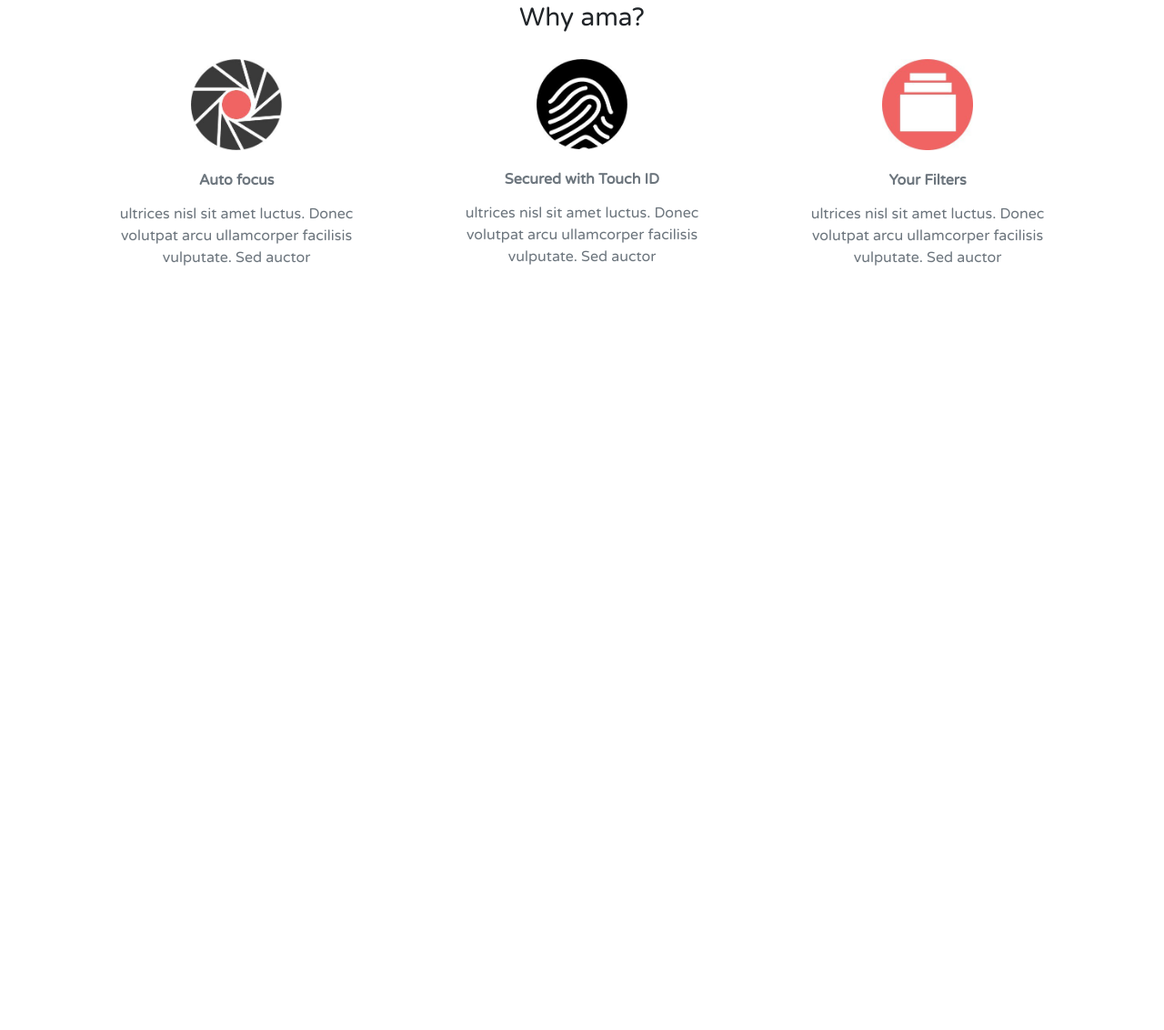
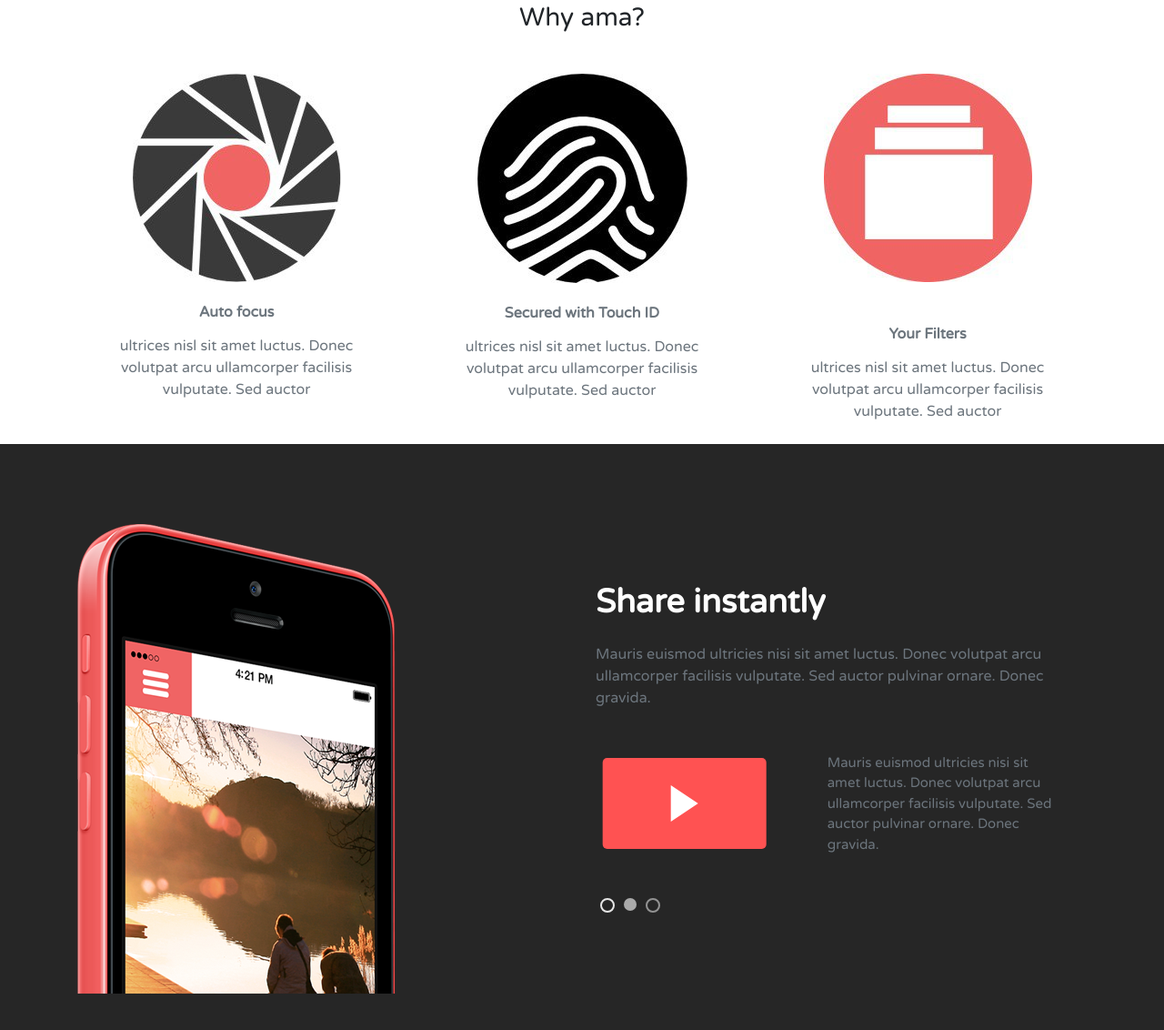
Before and after one commit to ozinkevych/layout7, a website: page app/index.html in a window 1280 px wide. Shown: the part 530-1662 px from the top of the page at 91% size. Before the commit the page ends 849 px from the top, so only its background shows below. Drawn offline with nearby package versions, Linux system fonts and the light colour scheme.

Commit message:
task: 3 - made the main part of the block share instantly

```diff
--- a/app/index.html
+++ b/app/index.html
@@ -13,7 +13,7 @@
 </head>
 <body>
 <!--banner-->
-    <div class="banner-slider">
+<div class="banner-slider">
         <!--banner-slide-1-->
         <div class="banner-slider-slide">
             <div class="image-container">
@@ -76,10 +76,11 @@
 <div class="container">
     <div class="row justify-content-center">
         <div class="col-12">
-            <h2 class="text-center mb-2 h3">Why ama?</h2>
+            <h2 class="text-center mb-4 h3">Why ama?</h2>
         </div>
     </div>
     <div class="row justify-content-center">
+        <!--section-why-ama-block-1-->
         <div class="col-lg-4 col-md-6 mb-4">
             <div class="feature-box text-center">
                 <div class="feature-icon mx-auto mb-4">
@@ -89,6 +90,7 @@
                 <p>ultrices nisl sit amet luctus. Donec volutpat arcu ullamcorper facilisis vulputate. Sed auctor</p>
             </div>
         </div>
+        <!--section-why-ama-block-2-->
         <div class="col-lg-4 col-md-6 mb-4">
             <div class="feature-box text-center">
                 <div class="feature-icon mx-auto mb-4">
@@ -98,18 +100,82 @@
                 <p>ultrices nisl sit amet luctus. Donec volutpat arcu ullamcorper facilisis vulputate. Sed auctor</p>
             </div>
         </div>
+        <!--section-why-ama-block-3-->
         <div class="col-lg-4 col-md-6 mb-4">
             <div class="feature-box text-center">
-                <div class="feature-icon mx-auto mb-4">
+                <div class="feature-icon mx-auto mb-5">
                     <img src="img/section-why-ama-img-3.jpg" alt="" class="img-fluid">
                 </div>
                 <h5>Your Filters</h5>
                 <p>ultrices nisl sit amet luctus. Donec volutpat arcu ullamcorper facilisis vulputate. Sed auctor</p>
-
             </div>
         </div>
     </div>
 </div>
+<!--share-instantly-->
+<section class="share-instantly">
+    <div class="container">
+        <div class="row justify-content-center">
+            <div class="col-md-6 mt-5">
+                <div class="phone-wrap">
+                    <img src="img/share-divice.png" alt="Share device" class="img-fluid">
+                </div>
+            </div>
+            <div class="col-md-6 mt-4">
+                <div class="content">
+                    <h2 class="mt-5 mb-4">Share instantly</h2>
+                    <p class="mb-5">Mauris euismod ultricies nisi sit amet luctus. Donec volutpat arcu ullamcorper facilisis vulputate. Sed auctor pulvinar ornare. Donec gravida.</p>
+                    <div id="myCarousel" class="carousel slide" data-ride="carousel">
+                        <ol class="carousel-indicators share-instantly-dots">
+                            <li data-target="#myCarousel" data-slide-to="0" class="active"></li>
+                            <li data-target="#myCarousel" data-slide-to="1"></li>
+                            <li data-target="#myCarousel" data-slide-to="2"></li>
+                        </ol>
+                        <div class="carousel-inner">
+                            <div class="carousel-item active mb-4">
+                                <div class="row">
+                                    <div class="col-md-6">
+                                        <div class="video-player">
+                                            <div class="play-button"></div>
+                                        </div>
+                                    </div>
+                                    <div class="col-md-6">
+                                        <p>Mauris euismod ultricies nisi sit amet luctus. Donec volutpat arcu ullamcorper facilisis vulputate. Sed auctor pulvinar ornare. Donec gravida.</p>
+                                    </div>
+                                </div>
+                            </div>
+                            <div class="carousel-item mb-4">
+                                <div class="row">
+                                    <div class="col-md-6">
+                                        <div class="video-player">
+                                            <div class="play-button"></div>
+                                        </div>
+                                    </div>
+                                    <div class="col-md-6">
+                                        <p>Mauris euismod ultricies nisi sit amet luctus. Donec volutpat arcu ullamcorper facilisis vulputate. Sed auctor pulvinar ornare. Donec gravida.</p>
+                                    </div>
+                                </div>
+                            </div>
+                            <div class="carousel-item mb-4">
+                                <div class="row">
+                                    <div class="col-md-6">
+                                        <div class="video-player">
+                                            <div class="play-button"></div>
+                                        </div>
+                                    </div>
+                                    <div class="col-md-6">
+                                        <p>Mauris euismod ultricies nisi sit amet luctus. Donec volutpat arcu ullamcorper facilisis vulputate. Sed auctor pulvinar ornare. Donec gravida.</p>
+                                    </div>
+                                </div>
+                            </div>
+                        </div>
+                    </div>
+                </div>
+            </div>
+        </div>
+    </div>
+</section>
+
 <script src="https://code.jquery.com/jquery-3.6.0.min.js"></script>
 <script src="https://maxcdn.bootstrapcdn.com/bootstrap/4.5.2/js/bootstrap.min.js"></script>
 <script src="https://cdnjs.cloudflare.com/ajax/libs/slick-carousel/1.8.1/slick.min.js"></script>
--- a/app/scss/layout/blocks/section-why-ama.scss
+++ b/app/scss/layout/blocks/section-why-ama.scss
@@ -5,7 +5,7 @@
   margin: 0 auto;
   padding-top: 20px;
   .feature-icon {
-    max-width: 100px;
+    max-width: 250px;
     margin: 0 auto 20px;
     img {
       max-width: 100%;
--- /dev/null
+++ b/app/scss/layout/blocks/share-instantly.scss
@@ -0,0 +1,126 @@
+.share-instantly {
+  background-color: #262626;
+  padding: 40px 0;
+}
+
+.phone-wrap img {
+  max-width: 100%;
+  height: auto;
+}
+
+.content {
+  padding-top: 40px;
+  color: white;
+}
+
+.content h2 {
+  font-size: 36px;
+  font-weight: 700;
+  color: white;
+}
+
+.content p {
+  font-size: 16px;
+  color: #6c757d;
+}
+
+.carousel-indicators {
+  left: 0;
+  right: auto;
+  bottom: -40px;
+}
+
+.carousel-indicators.share-instantly-dots {
+  width: auto;
+  margin: 0;
+  text-align: left;
+}
+
+.carousel-indicators.share-instantly-dots li {
+  z-index: 1000;
+  width: 12px;
+  height: 12px;
+  border-radius: 50%;
+  background-color: transparent;
+  border: 2px solid white;
+  margin: 0 5px;
+}
+
+.carousel-indicators.share-instantly-dots li.active {
+  background-color: white;
+  border: none;
+  width: 14px;
+  height: 14px;
+}
+
+.share-instantly-slide {
+  display: flex;
+  align-items: center;
+}
+
+.share-instantly-slide img {
+  margin-right: 1rem;
+}
+
+.carousel-item .row {
+  align-items: center;
+}
+
+.carousel-item p {
+  font-size: 15px;
+}
+
+.video-player {
+  width: 100%;
+  max-width: 180px;
+  height: 100px;
+  background-color: $primary-color;
+  border-radius: 5px;
+  position: relative;
+  margin: 0 auto;
+}
+
+.play-button {
+  width: 0;
+  height: 0;
+  border-top: 20px solid transparent;
+  border-bottom: 20px solid transparent;
+  border-left: 30px solid white;
+  position: absolute;
+  top: 50%;
+  left: 50%;
+  transform: translate(-50%, -50%);
+}
+
+@media (max-width: 768px) {
+  .content {
+    width: 100%;
+    text-align: center; /* Змінено вирівнювання тексту по центру на малих екранах */
+  }
+  .content h2 {
+    font-size: 24px;
+    margin-bottom: 0.5rem;
+  }
+  .content p {
+    font-size: 14px;
+    margin-bottom: 1.5rem;
+  }
+  .carousel-indicators.share-instantly-dots {
+    text-align: center;
+    left: 50%;
+    transform: translateX(-50%);
+  }
+
+  .video-player {
+    margin-bottom: 1rem;
+  }
+
+  .share-instantly-slide {
+    flex-direction: column;
+  }
+
+  .share-instantly-slide img {
+    margin-right: 0;
+    margin-bottom: 1rem;
+  }
+}
--- a/app/scss/style.scss
+++ b/app/scss/style.scss
@@ -6,3 +6,4 @@ body{
 }
 @import "layout/blocks/banner.scss";
 @import "layout/blocks/section-why-ama";
+@import "layout/blocks/share-instantly";
```
Also changed, not shown: app/css/style.min.css, app/img/msg742360351-409780.000028.jpg (added), app/img/share-divice.png (added), app/js/main.js (line endings or trailing spaces).
